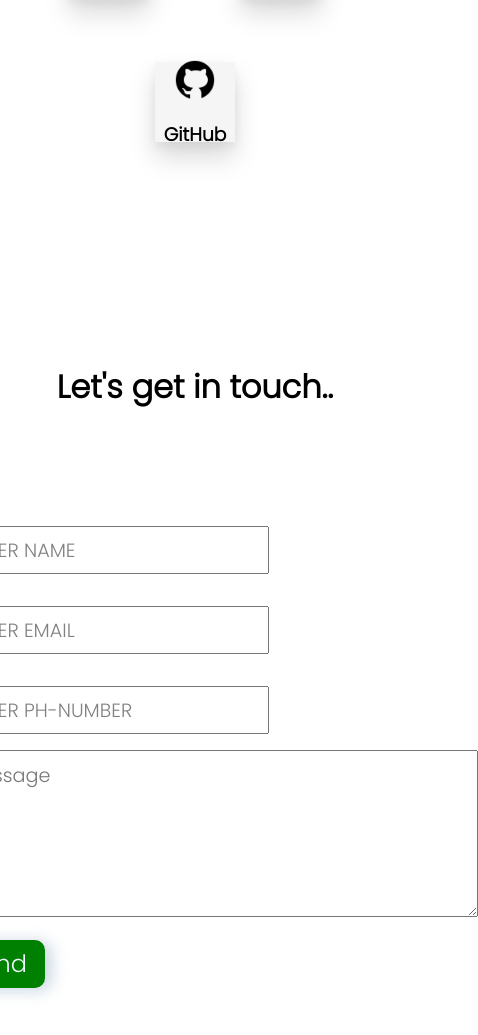
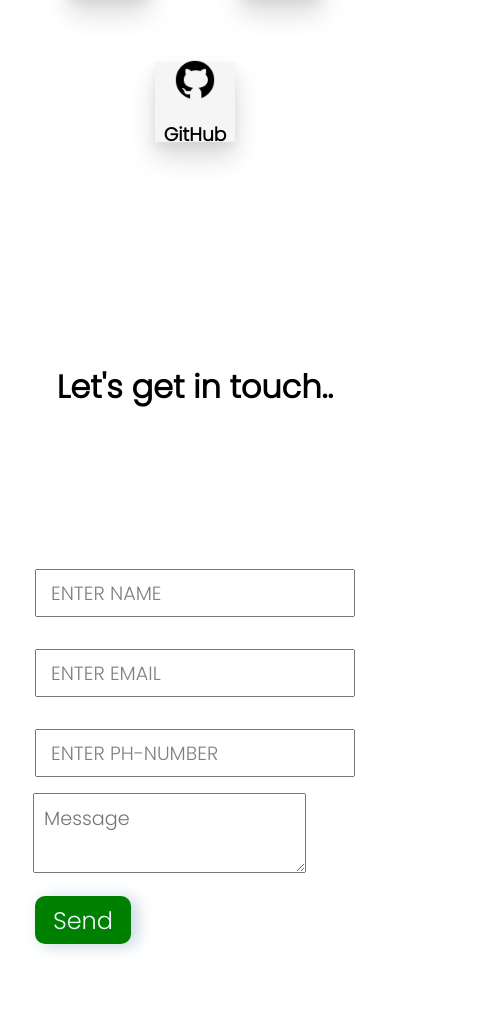
Before and after one commit to vishalcangit/MyPortfolio, a React (Create React App) app: page / in a window 390 px wide. Shown: the part 1879-2914 px from the top of the page, 478 px wide, since content can reach past the window. Built offline with nearby package versions, Linux system fonts and the light colour scheme.

Commit message:
respponsiveness done

```diff
--- a/src/components/contact/contact.css
+++ b/src/components/contact/contact.css
@@ -103,4 +103,8 @@ textarea {
   .contact-bg {
     display: none;
   }
+  textarea {
+    height: 5rem;
+    width: 70vw;
+  }
 }
```
